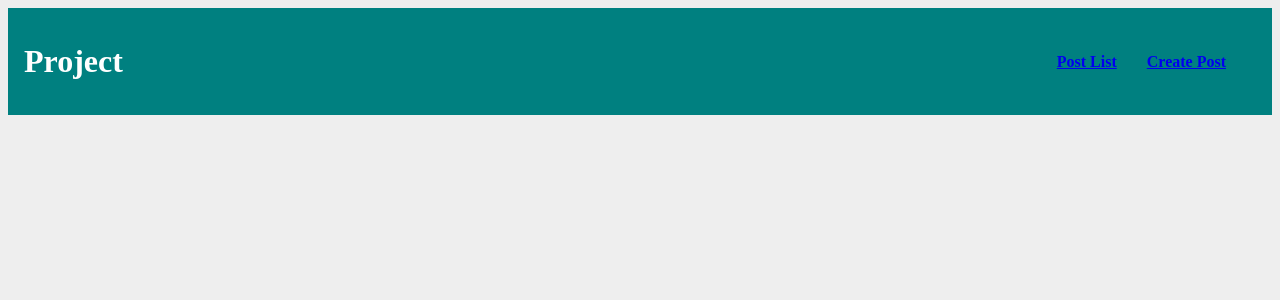
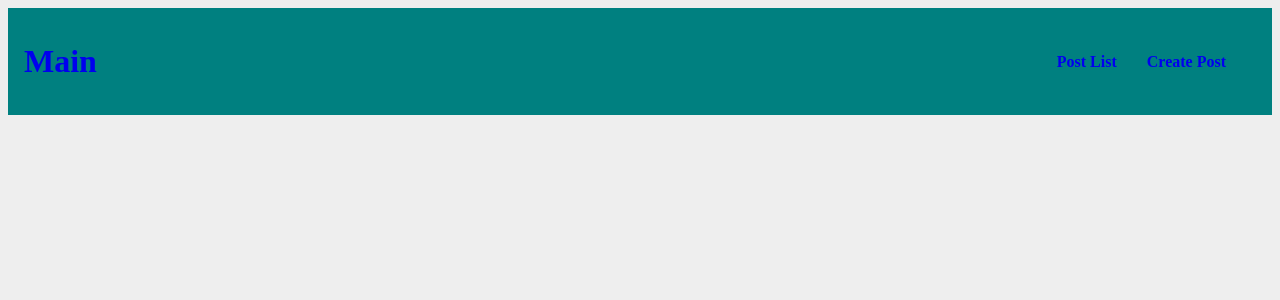
Before and after one commit to kisagge/MERN-frontend, a React (Create React App) app: page /post/1 in a window 1280 px wide. Shown: the top 300 px of the page. Built offline with nearby package versions, Linux system fonts and the light colour scheme.

Commit message:
Post List 페이지 추가.

```diff
--- a/package.json
+++ b/package.json
@@ -18,6 +18,7 @@
     "react-dom": "^18.2.0",
     "react-router-dom": "^6.4.4",
     "react-scripts": "5.0.1",
+    "recoil": "^0.7.6",
     "styled-components": "^5.3.6",
     "typescript": "^4.9.3",
     "web-vitals": "^2.1.4"
--- a/src/components/Navbar.tsx
+++ b/src/components/Navbar.tsx
@@ -4,14 +4,16 @@ import styled from "styled-components";
 const Navbar = () => {
   return (
     <StyledHeader>
-      <h1>Project</h1>
+      <h1>
+        <StyledLogoLink to="/">Main</StyledLogoLink>
+      </h1>
       <StyledContainer>
-        <StyledLink>
-          <Link to="/">Post List</Link>
-        </StyledLink>
-        <StyledLink>
-          <Link to="/create">Create Post</Link>
-        </StyledLink>
+        <StyledLi>
+          <StyledLiLink to="/post">Post List</StyledLiLink>
+        </StyledLi>
+        <StyledLi>
+          <StyledLiLink to="/create">Create Post</StyledLiLink>
+        </StyledLi>
       </StyledContainer>
     </StyledHeader>
   );
@@ -30,11 +32,19 @@ const StyledHeader = styled.header`
   align-items: center;
 `;
 
+const StyledLogoLink = styled(Link)`
+  text-decoration: none;
+`;
+
 const StyledContainer = styled.ul`
   list-style: none;
 `;
 
-const StyledLink = styled.li`
+const StyledLi = styled.li`
   margin-right: 30px;
   float: left;
 `;
+
+const StyledLiLink = styled(Link)`
+  text-decoration: none;
+`;
--- /dev/null
+++ b/src/pages/Home/index.tsx
@@ -0,0 +1,15 @@
+import styled from "styled-components";
+
+const HomePage = () => {
+  return (
+    <StyledHome>
+      <h2>Main Page</h2>
+    </StyledHome>
+  );
+};
+
+export default HomePage;
+
+const StyledHome = styled.div`
+  margin: 20px;
+`;
--- a/src/pages/Home.tsx
+++ b/src/pages/PostList/index.tsx
@@ -8,7 +8,7 @@ type PostType = {
   description: string;
 };
 
-const HomePage = () => {
+const PostListPage = () => {
   const [posts, setPosts] = useState<PostType[]>([]);
   useEffect(() => {
     const fetchPosts = async () => {
@@ -29,7 +29,7 @@ const HomePage = () => {
   }, []);
 
   return (
-    <StyledHome>
+    <StyledPostList>
       <ol className="post-list">
         {posts &&
           posts.map((post) => (
@@ -38,12 +38,12 @@ const HomePage = () => {
             </li>
           ))}
       </ol>
-    </StyledHome>
+    </StyledPostList>
   );
 };
 
-export default HomePage;
+export default PostListPage;
 
-const StyledHome = styled.div`
+const StyledPostList = styled.div`
   margin: 20px;
 `;
```
Also changed, not shown: config.js (added, +9 -0 lines), src/pages/CreatePost/index.tsx (renamed from src/pages/CreatePost.tsx), 1 other file (tests, documents, lock files or other folders).
